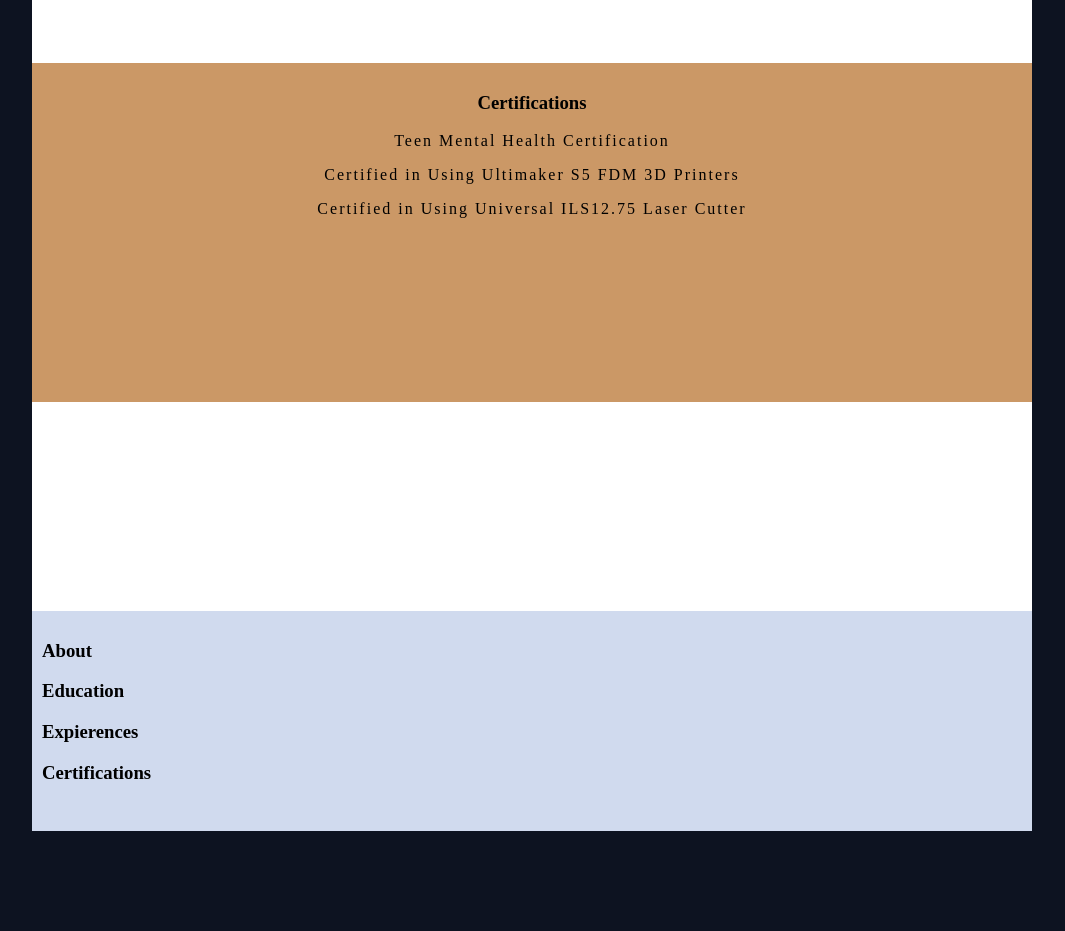
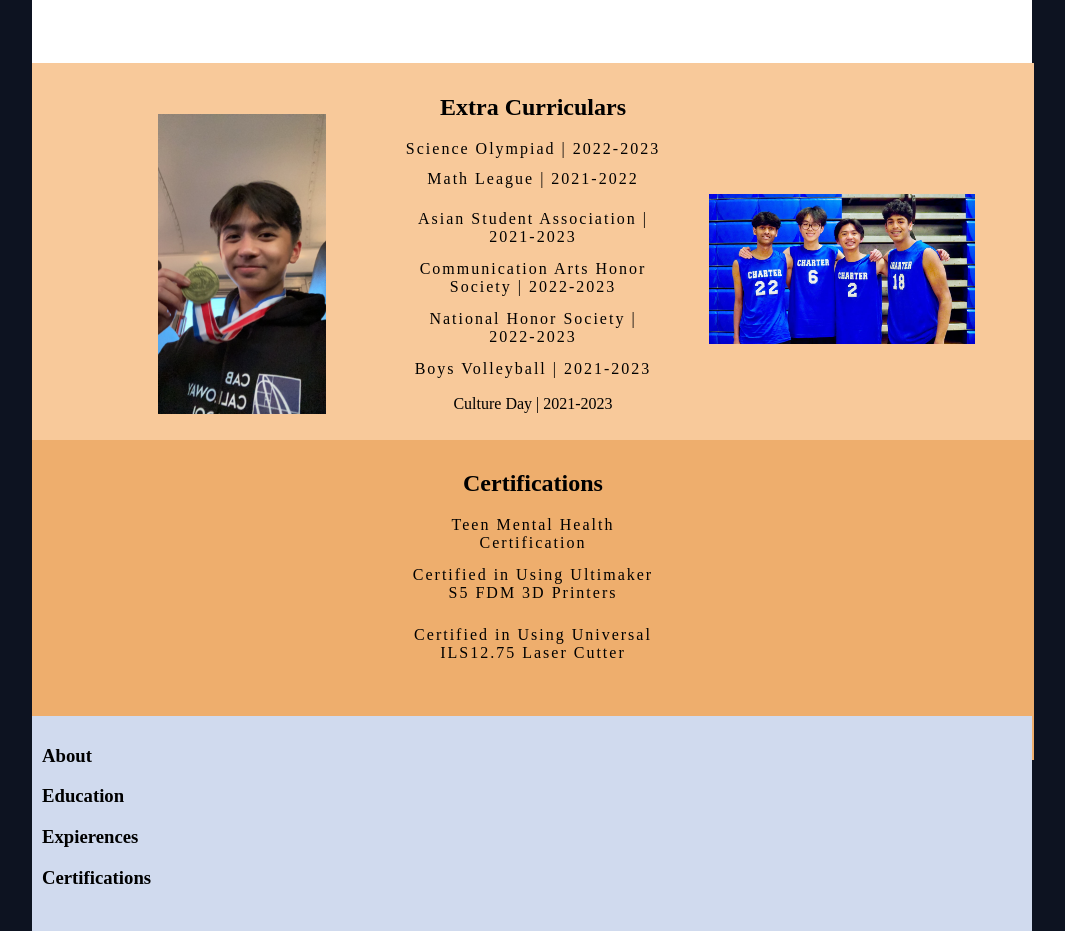
Before and after one commit to etan-tiamson/2023-portfolio-website, a plain HTML site: page index.html in a window 1280 px wide. Shown: the part 1869-2800 px from the top of the page, without its empty margins (108-1173 px from the left). Before the commit the page ends 2700 px from the top, so only its background shows below. Drawn offline with Linux system fonts and the light colour scheme.

Commit message:
Fixed all text and images just need to link nav

```diff
--- a/index.html
+++ b/index.html
@@ -24,16 +24,19 @@
         </div>
         <div id="box1">
             <h2>About me</h2>
-              <div id="introduction"> <p> Hello! My name is Ethan Carl Tiamson I am 16 years old and currently a high school sophmore promoting myself to College Admissions or whoever likes to know.  I would like to persue as an Electrical Engineering major in college!</p></div>
+              <div id="introduction">
+                <p> Hello! My name is Ethan Carl Tiamson. I am 16 years old and currently a high school sophomore promoting myself to College Admissions.  I would like to persue as an Electrical Engineering major with a minor in Information Technology in college. I currently play boys volleyball at the Charter School of Wilmington and is seeking for an internship anywhere that is in the field of Engineering.</p>
+              </div>
               <div id="me">
-                <img src="ethantiamson.jpg" alt="Ethan Tiamson!">
+                <img src="IMG_1254.jpeg" alt="Ethan Tiamson!">
               </div>
-            <div> <img src="IMG_1200.JPG" alt="This is a picture of Ethan Tiamson and some teammates after the volleyball game"></div>
         </div>
          <!-- end of box1  -->
         <!-- start of box2  -->
         <div id="box2">
-          <h2>Education</h2>
+            <div id="Education">
+              <h2>Education</h2>
+            </div>
             <div id="textbox2">
               <p>Cab Calloway School of the Arts | 2019-2025 </p>
            </div>
@@ -49,15 +52,13 @@
             <div id="paragraph2">
               <p>Honor Roll since Middle School</p>
               <p>1st Place Bridge for Science Olympiad</p>
+              <p>2nd Place Junior Solar Sprint for TSA</p>
             </div>
             <div id="magazine">
               <img src="tiamson.ethan Scholastic Projectjpg.jpg" alt="This is a magazine I have made">
             </div>
             <div id="cab">
               <img src="cab calloway school of the arts.png" alt="This is a picture of Cab Calloway School of the Arts logo and ">
-            </div>
-            <div id="me2">
-              <img src="IMG_0304.JPG" alt="A picture of Ethan Tiamson holding up his gold medel">
             </div>
         </div>
           <!-- end of box 2 -->
@@ -67,7 +68,7 @@
             <h2>Experiences</h2>
           </div>
           <div id="summer">
-            <p>Summer 2020</p>
+            <p>Summer 2021</p>
           </div>
           <div id="makergym">
             <p>Participated in the UD MakerGym Program and had hands-on expierences using various tools for a project in the end.  The program explored many majors that is offered in UD such as Engineering, Coding, and many more.  In the MakerGym they exposed me in woodworking, AutoCAD, and also Fusion 360</p>
@@ -88,12 +89,52 @@
 
         <!-- end of box 3 -->
         <!-- start of box4 -->
+
         <div id="box4">
-          <div id="textbox4">
-            <h3>Certifications</h3>
-          <p>Teen Mental Health Certification</p>
-          <p>Certified in Using Ultimaker S5 FDM 3D Printers</p>
-          <p>Certified in Using Universal ILS12.75 Laser Cutter</p>
+          <div id="ExtraCurricular">
+            <h2>Extra Curriculars</h2>
+          </div>
+          <div id="ScienceOlympiad">
+            <p>Science Olympiad | 2022-2023</p>
+          </div>
+          <div id="MathLeague">
+            <p>Math League | 2021-2022</p>
+          </div>
+          <div id="ASA">
+            <p>Asian Student Association | 2021-2023</p>
+          </div>
+          <div id="CommArts">
+            <p>Communication Arts Honor Society | 2022-2023</p>
+          </div>
+          <div id="NHS">
+            <p>National Honor Society | 2022-2023</p>
+          </div>
+          <div id="vball">
+            <p> Boys Volleyball | 2021-2023</p>
+          </div>
+          <div id="Culture">
+            Culture Day | 2021-2023
+          </div>
+          <div id="volleyball">
+            <img src="IMG_1200.JPG" alt="This is a picture of Ethan Tiamson and some teammates after the volleyball game">
+          </div>
+          <div id="me2">
+            <img src="IMG_0304.JPG" alt="A picture of Ethan Tiamson holding up his gold medel from Bridge in Science Olympiad">
+          </div>
+
+        <div id="box5">
+            <div id="Certifications">
+              <h2>Certifications</h2>
+            </div>
+            <div id="MentalHealth">
+              <p>Teen Mental Health Certification</p>
+            </div>
+            <div id="Printer1">
+              <p>Certified in Using Ultimaker S5 FDM 3D Printers</p>
+            </div>
+           <div id="Printer2">
+              <p>Certified in Using Universal ILS12.75 Laser Cutter</p>
+            </div>
           </div>
         </div>
         <!-- end of box 4 -->
--- a/woah.css
+++ b/woah.css
@@ -42,7 +42,7 @@ body {
   margin-left: auto;
   margin-right: auto;
   width: 1000px;
-  height: 2700px;
+  height: 2800px;
   background-color: #ffffff;
 }
 
@@ -57,7 +57,7 @@ body {
   height: 424px;
   position: absolute;
   margin-left: 40%;
-  top: 17%;
+  top: 5%;
 }
 
 #box1 {
@@ -81,6 +81,15 @@ body {
   margin-top: 7%;
 }
 
+#volleyball {
+  display: flex;
+  position: absolute;
+  height: 150px;
+  width: 250px;
+  margin-left: 60%;
+  margin-top: 13%;
+}
+
 #box2 {
   width: auto;
   height: 530px;
@@ -91,6 +100,15 @@ body {
   text-align: center;
 }
 
+#Education {
+  display: flex;
+  justify-content: center;
+  padding: 10px;
+  width: auto;
+  position: absolute;
+  margin-right: 5%;
+}
+
 #textbox2-1 {
   display: flex;
   justify-content: center;
@@ -98,6 +116,7 @@ body {
   width: auto;
   position: absolute;
   margin-top: 15%;
+  margin-right: 5%;
 }
 
 #textbox2-2 {
@@ -107,6 +126,7 @@ body {
   width: auto;
   position: absolute;
   margin-top: 5%;
+  margin-right: 5%;
 }
 
 #textbox2 {
@@ -119,6 +139,7 @@ body {
   height: 424px;
   position: absolute;
   margin-top: 10%;
+  margin-right: 5%;
 }
 
 #textbox2-5 {
@@ -132,6 +153,7 @@ body {
   height: 424px;
   position: absolute;
   margin-top: 20%;
+  margin-right: 5%;
 }
 
 #paragraph2 {
@@ -144,25 +166,26 @@ body {
   width: 255px;
   height: 424px;
   position: absolute;
-  margin-top: 30%;
+  margin-top: 27%;
+  margin-right: 5%;
 }
 
 #magazine {
   display: flex;
   position: absolute;
   height: 200px;
-  width: 300px;
-  margin-right: 60%;
-  margin-top: 25%;
+  width: 250px;
+  margin-left: 55%;
+  margin-top: 15%;
 }
 
 #cab {
   display: flex;
   position: absolute;
-  height: 150px;
-  width: 200px;
-  margin-right: 50%;
-  margin-top: 5%;
+  height: 300px;
+  width: 400px;
+  margin-right: 40%;
+  margin-top: 10%;
 }
 
 #me2 {
@@ -170,8 +193,8 @@ body {
   position: absolute;
   height: 300px;
   width: 350px;
-  margin-left: 80%;
-  margin-top: 10%;
+  margin-right: 40%;
+  margin-top: 5%;
 }
 
 #box3 {
@@ -215,7 +238,7 @@ body {
   height: 424px;
   position: absolute;
   margin-top: 6%;
-  margin-right: 43%;
+  margin-right: 28%;
 }
 
 #makergym {
@@ -237,7 +260,7 @@ body {
   height: 500px;
   position: absolute;
   margin-top: 30%;
-  margin-right: 15%;
+  margin-left: 5%;
 }
 
 #showstoppers {
@@ -270,7 +293,116 @@ body {
 }
 
 
+
 #box4 {
+  width: 100%;
+  height: 375px;
+  background-color: #f8c99a;
+  padding: 1px;
+  display: flex;
+  justify-content: center;
+  text-align: center;
+  position: absolute;
+
+}
+
+#ExtraCurricular {
+  justify-content: center;
+  display: flex;
+  text-align: center;
+  border: #000000;
+  border-width: 10px;
+  width: 255px;
+  height: 424px;
+  position: absolute;
+  margin-top: 1%;
+}
+
+#ScienceOlympiad {
+  justify-content: center;
+  display: flex;
+  text-align: center;
+  border: #000000;
+  border-width: 10px;
+  width: 255px;
+  height: 424px;
+  position: absolute;
+  margin-top: 6%;
+}
+
+#MathLeague {
+  justify-content: center;
+  display: flex;
+  text-align: center;
+  border: #000000;
+  border-width: 10px;
+  width: 255px;
+  height: 424px;
+  position: absolute;
+  margin-top: 9%;
+}
+
+#ASA {
+  justify-content: center;
+  display: flex;
+  text-align: center;
+  border: #000000;
+  border-width: 10px;
+  width: 255px;
+  height: 424px;
+  position: absolute;
+  margin-top: 13%;
+}
+
+#CommArts {
+  justify-content: center;
+  display: flex;
+  text-align: center;
+  border: #000000;
+  border-width: 10px;
+  width: 270px;
+  height: 424px;
+  position: absolute;
+  margin-top: 18%;
+}
+
+#NHS {
+  justify-content: center;
+  display: flex;
+  text-align: center;
+  border: #000000;
+  border-width: 10px;
+  width: 255px;
+  height: 424px;
+  position: absolute;
+  margin-top: 23%;
+}
+
+#vball {
+  justify-content: center;
+  display: flex;
+  text-align: center;
+  border: #000000;
+  border-width: 10px;
+  width: 255px;
+  height: 424px;
+  position: absolute;
+  margin-top: 28%;
+}
+
+#Culture {
+  justify-content: center;
+  display: flex;
+  text-align: center;
+  border: #000000;
+  border-width: 10px;
+  width: 255px;
+  height: 424px;
+  position: absolute;
+  margin-top: 33%;
+}
+
+#box5 {
   /* width: max-content;
   height: 319px;
   background-color: #cb9866;
@@ -279,27 +411,63 @@ body {
   justify-content: center;
   text-align: center;
   position: absolute;*/
-  width: auto;
-  height: 319px;
-  background-color: #cb9866;
+  width: 98%;
+  height: 300px;
+  background-color: #eeae6d;
   padding: 10px;
   display: flex;
   justify-content: center;
   text-align: center;
-  position: relative;
+  position: absolute;
+ top: 100%;
+}
 
-}
-#textbox4 {
-  /* justify-content: center;
+#Certifications {
+  justify-content: center;
   display: flex;
   text-align: center;
-  padding: 50px;
   border: #000000;
   border-width: 10px;
-  width: auto;
-  height: 300px;
-  position: absolute; */
+  width: 255px;
+  height: 424px;
+  position: absolute;
+}
 
+#MentalHealth {
+    justify-content: center;
+  display: flex;
+  text-align: center;
+  border: #000000;
+  border-width: 10px;
+  width: 255px;
+  height: 424px;
+  position: absolute;
+  margin-top: 5%;
+}
+
+#Printer1 {
+
+  justify-content: center;
+  display: flex;
+  text-align: center;
+  border: #000000;
+  border-width: 10px;
+  width: 255px;
+  height: 424px;
+  position: absolute;
+  margin-top: 10%;
+}
+
+#Printer2 {
+  justify-content: center;
+  display: flex;
+  text-align: center;
+  border: #000000;
+  border-width: 10px;
+  width: 255px;
+  height: 424px;
+  position: absolute;
+  margin-top: 16%;
 }
 
 p {
@@ -309,10 +477,11 @@ p {
   .footer {
 
   position: absolute;
-  bottom: -0px;
+  bottom: 0;
   width: 98%;
   height: 200px;
   background-color: #D0DAEE;
   text-align: left;
   padding: 10px;
+  padding-bottom: 5px;
   }
```
Also changed, not shown: 1 other file.
